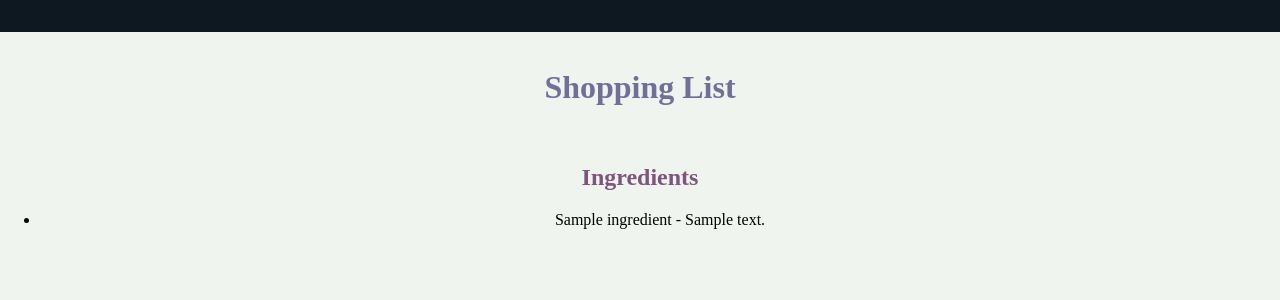
After one commit to caiton1/CS386-Meal-Creation-App, a Flask app: template website/templates/list.html in a window 1280 px wide. The commit adds this page. Shown: the top 300 px of the page. Run offline with Flask 3, Linux system fonts and the light colour scheme; the template is opened without the code that fills it: most values are stand-ins (such as "Sample title", 1, 10 or a date in 2020).

Commit message:
add list.html and update selection.html

```diff
--- /dev/null
+++ b/website/templates/list.html
@@ -0,0 +1,26 @@
+<!-- shopping_list.html -->
+<!DOCTYPE html>
+<html lang="en">
+<head>
+    <link rel="stylesheet" type="text/css" href="{{ url_for('static', filename='styles.css') }}">
+    <meta charset="UTF-8">
+    <title>Shopping List</title>
+</head>
+<body>
+    <div class="navigation highlight">
+    </div>
+
+    <header>
+        <h1>Shopping List</h1>
+    </header>
+
+    <div id="shopping-list">
+        <h2>Ingredients</h2>
+        <ul>
+            {% for ingredient, details in shopping_list.items() %}
+                <li>{{ ingredient }} - {{ details }}</li>
+            {% endfor %}
+        </ul>
+    </div>
+</body>
+</html>
--- a/website/templates/selection.html
+++ b/website/templates/selection.html
@@ -48,6 +48,7 @@
     <form action="" method="post">
       <p>Add to plan: <input type="checkbox" name="plan" {{planned}}></p>
       <p>Add to favorite: <input type="checkbox" name="favorite" {{favorited}}></p>
+      <p>Add to shopping list: <input type="checkbox" name="shopping_list" {{added}}></p>
       <p><input class="button" type="submit" value="submit" \ /></p>
     </form>
   </body>
```
